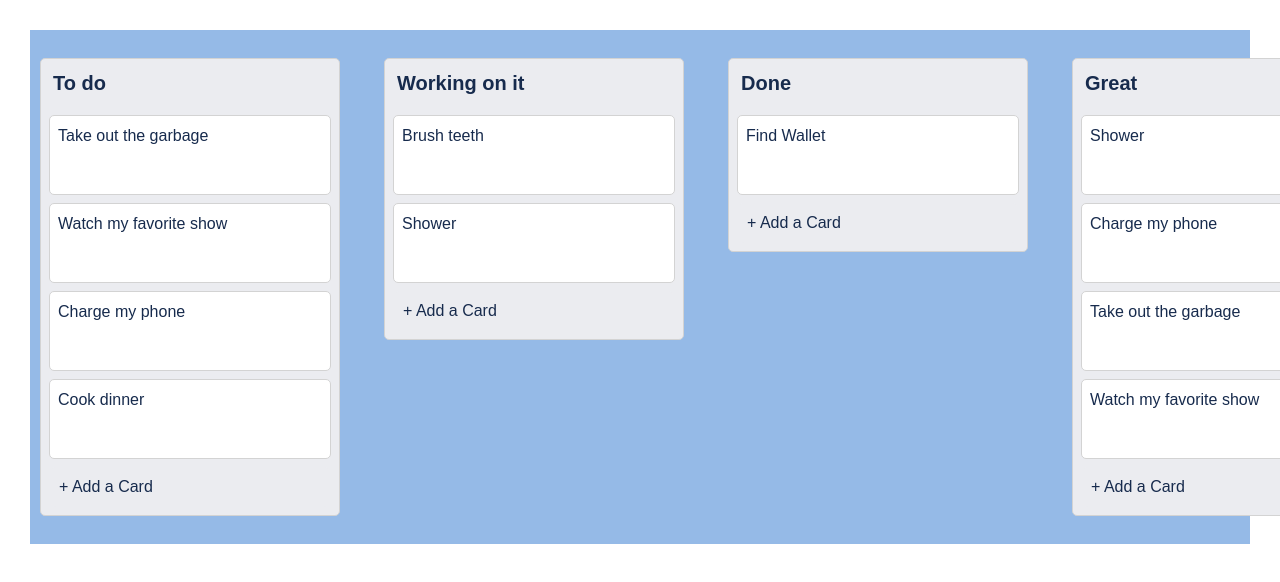
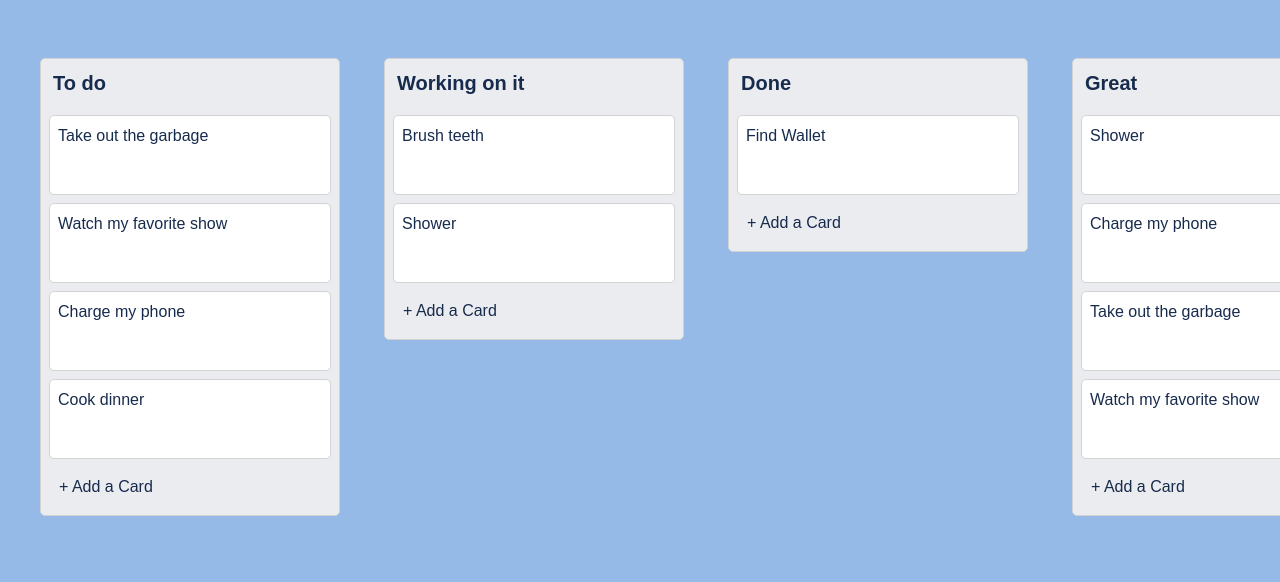
Before and after one commit to ninavtan/agile-project-0, a React (Create React App) app in the folder client/: page / in a window 1280 px wide. Shown: the top 582 px of the page. Built offline with nearby package versions, Linux system fonts and the light colour scheme.

Commit message:
Added mongodb atlas configuration and minor CSS change

```diff
--- a/client/src/App.css
+++ b/client/src/App.css
@@ -36,3 +36,7 @@
     transform: rotate(360deg);
   }
 }
+
+body {
+  background-color: #95bae7;
+}
```
Also changed, not shown: 1 other file (tests, documents, lock files or other folders).
